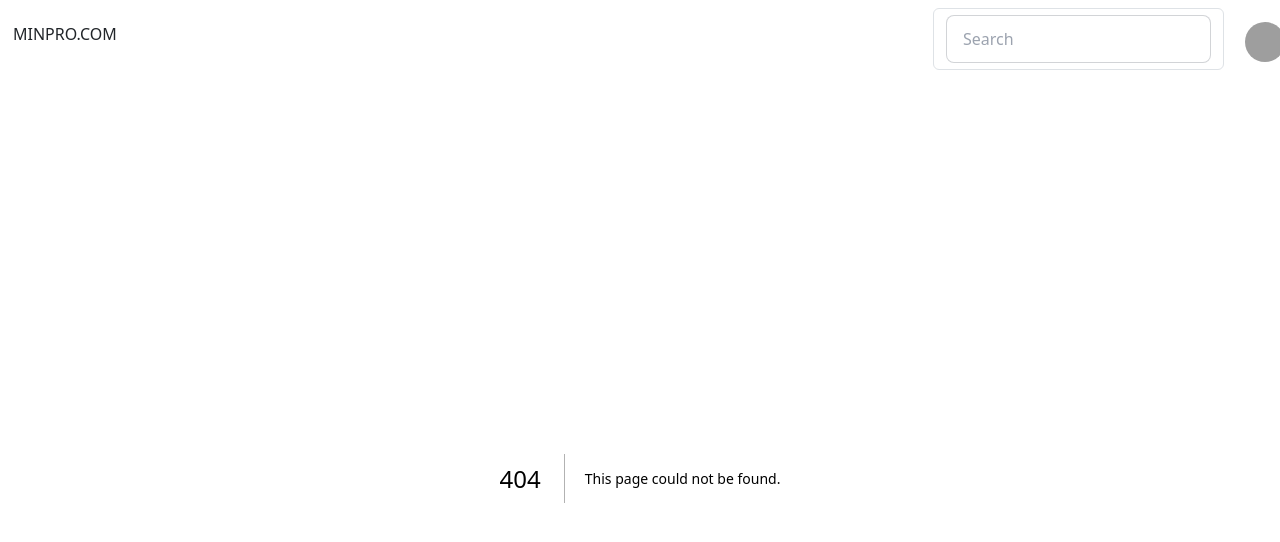
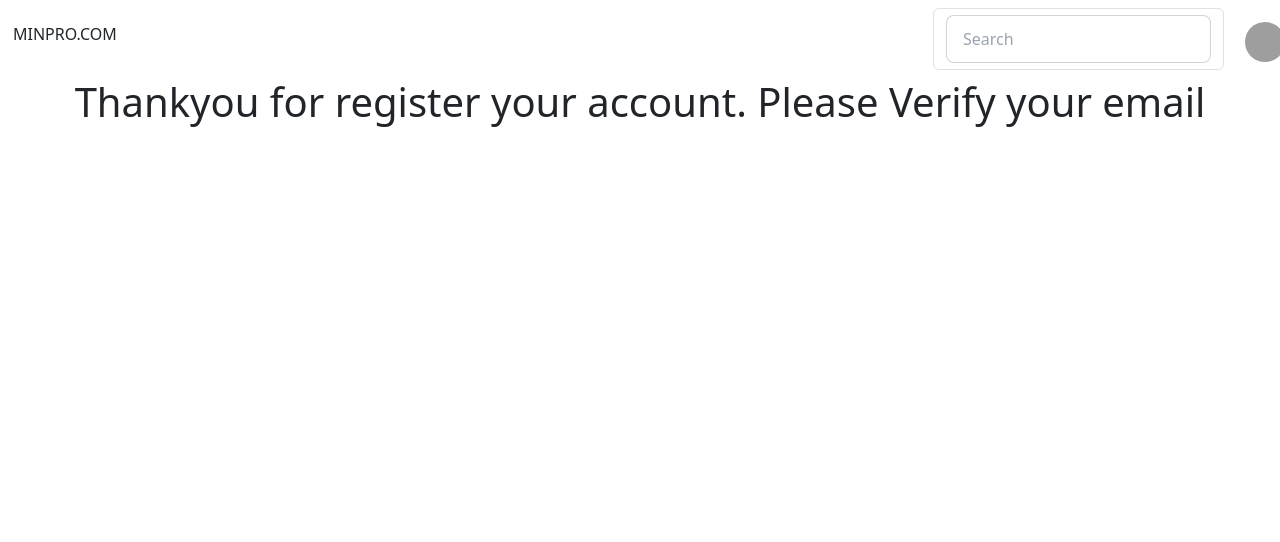
Before and after one commit to ccandradewi/mini_project, a Next.js app in the folder client/: page /users/v3 in a window 1280 px wide. Before the commit this address had no page. Shown: the top 542 px of the page. Built offline with nearby package versions, Linux system fonts and the light colour scheme; grey boxes are pictures that could not be loaded.

Commit message:
add page for verified message

```diff
--- a/client/src/app/users/v1/_component/Register.tsx
+++ b/client/src/app/users/v1/_component/Register.tsx
@@ -5,6 +5,7 @@ import * as Yup from "yup";
 import { useFormik } from "formik";
 import { axiosInstance } from "@/lib/axios.config";
 import Link from "next/link";
+
 const Register = () => {
   YupPassword(Yup);
   const initialValues = {
@@ -36,10 +37,11 @@ const Register = () => {
     onSubmit: async (values) => {
       try {
         console.log("masuk");
-
         const { data } = await axiosInstance().post("/users/v1", values);
-        alert(data.message); //alert bisa custom pake shadcn atau sweetalert
+        alert(data.message);
+        //alert bisa custom pake shadcn atau sweetalert
       } catch (error) {
+        console.log(error);
         alert("username/email already registered");
       }
     },
--- a/client/src/app/users/v1/page.tsx
+++ b/client/src/app/users/v1/page.tsx
@@ -1,6 +1,6 @@
 "use client";
 import React from "react";
-import Register from "./_component/Register"
+import Register from "./_component/Register";
 
 function RegisterPage() {
   return <Register />;
--- /dev/null
+++ b/client/src/app/users/v3/_component/VerifyRegis.tsx
@@ -0,0 +1,9 @@
+import React from "react";
+
+export default function VerifyRegis() {
+  return (
+    <div className=" text-center">
+      <h1>Thankyou for register your account. Please Verify your email</h1>
+    </div>
+  );
+}
--- /dev/null
+++ b/client/src/app/users/v3/page.tsx
@@ -0,0 +1,8 @@
+import React from "react";
+import VerifyRegis from "./_component/VerifyRegis";
+
+function VerifyPage() {
+  return <VerifyRegis />;
+}
+
+export default VerifyPage;
```
